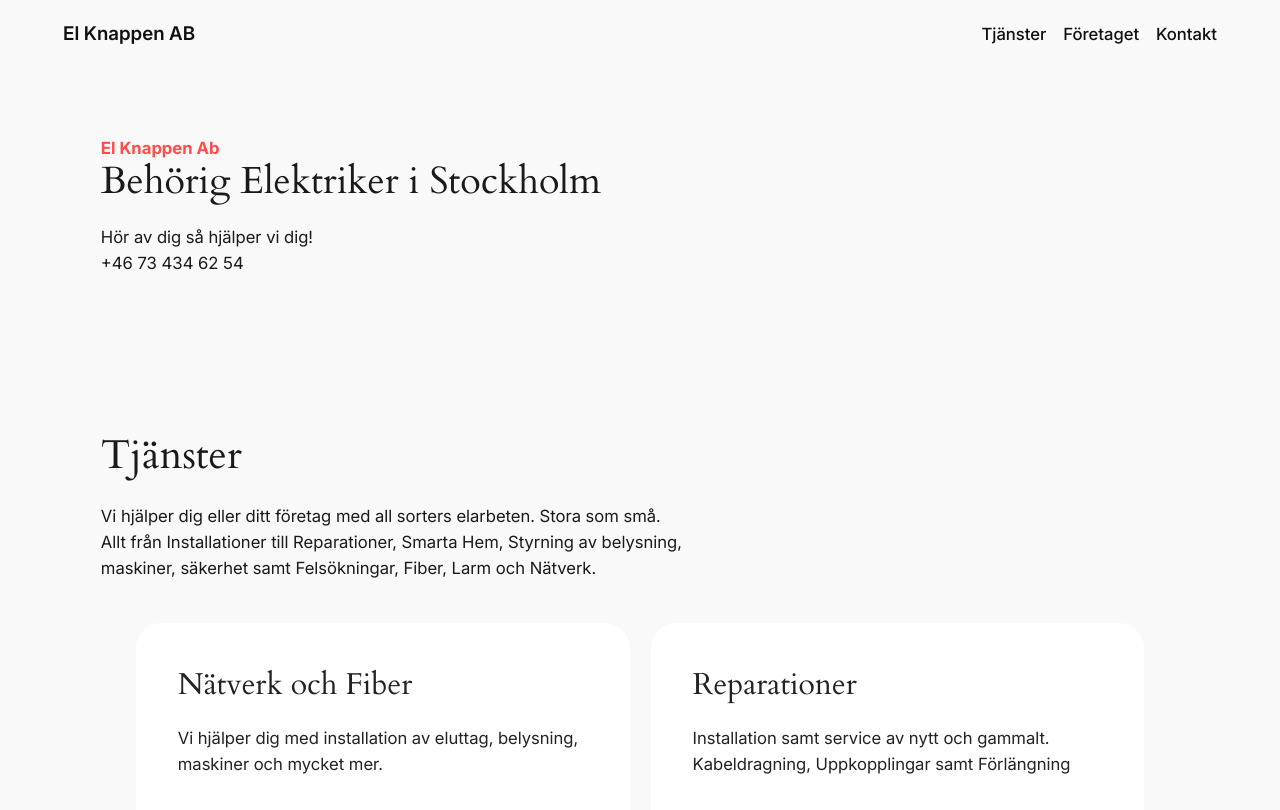
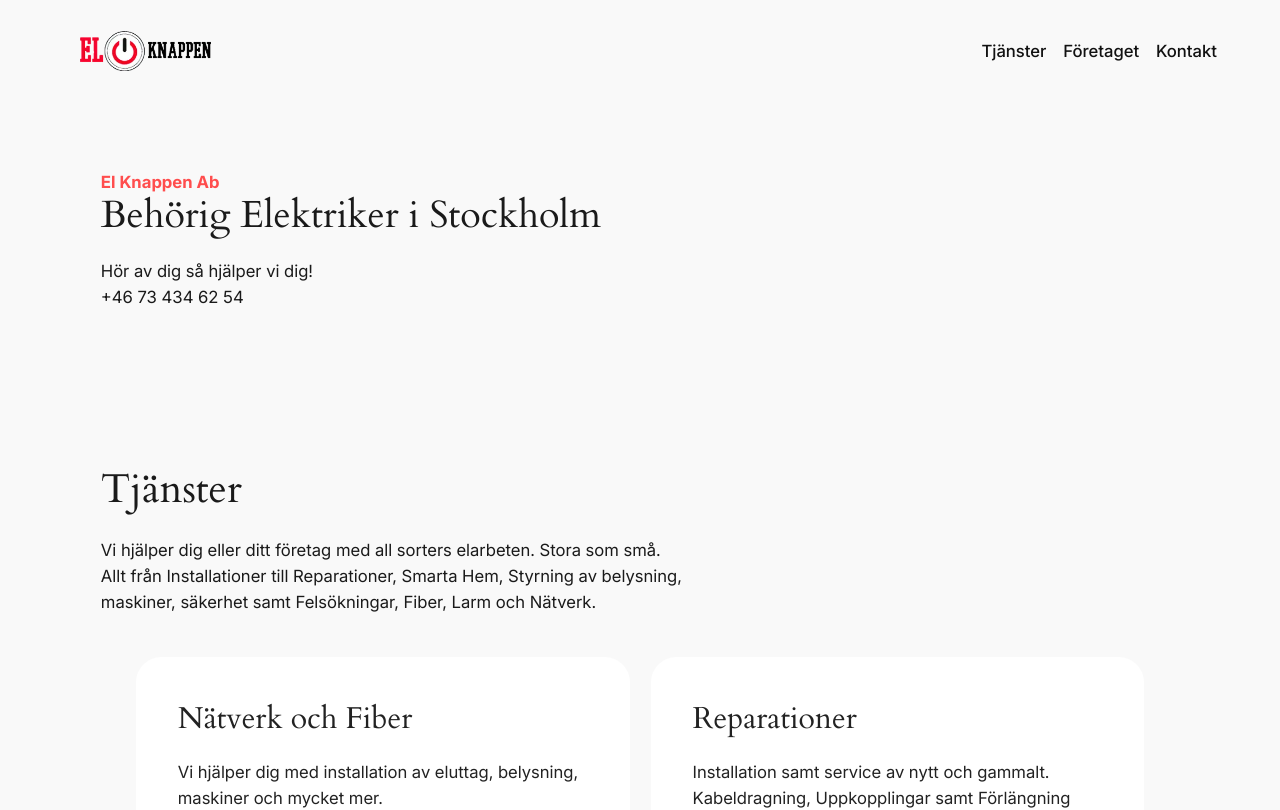
Before and after one commit to chriskilinc/elknappen, a React (Vite) app: page / in a window 1280 px wide. Shown: the top 810 px of the page. Built offline with nearby package versions, Linux system fonts and the light colour scheme.

Commit message:
Replaced header title with logo

```diff
--- a/src/assets/components/sections/header/header.tsx
+++ b/src/assets/components/sections/header/header.tsx
@@ -1,10 +1,12 @@
+import logo from '../../../images/logo.webp';
+
 export const Header = () => {
     return (
         <header className="header">
             <section className='section'>
                 <div className='flex align-center justify-between p-small'>
                     <div>
-                        <p className='company-title'><a href='#'>El Knappen AB</a></p>
+                        <a href='#'><img style={{ height: "60px", background: "none" }} src={logo}></img></a>
                     </div>
                     <nav>
                         <ul>
```
Also changed, not shown: src/assets/images/logo.webp (added).
